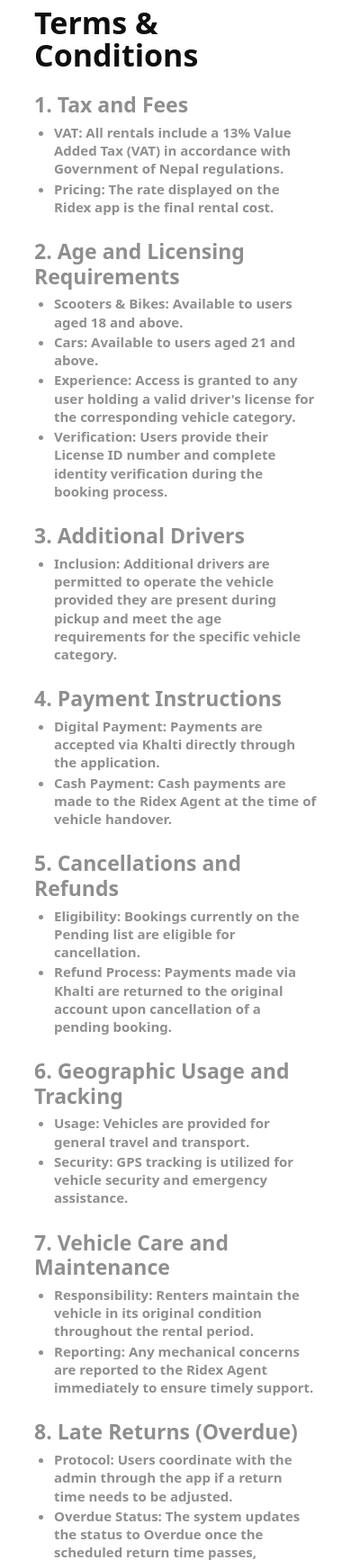
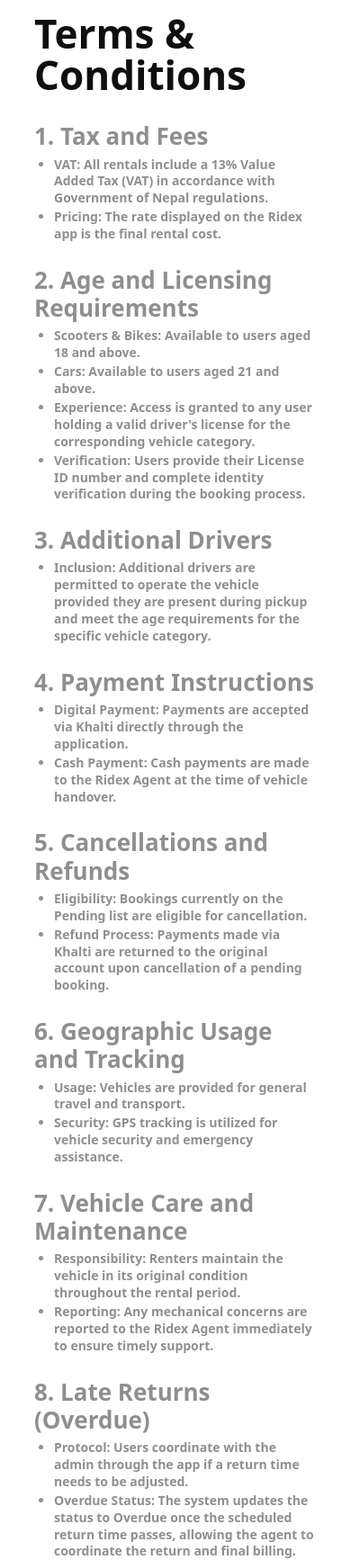
Before and after one commit to bluetakiiis/rupika-ridex, a PHP site: page /index.php?page=terms-conditions in a window 390 px wide. Shown: the part 80-1814 px from the top of the page at 90% size. Run offline with PHP 8.4, Linux system fonts and the light colour scheme; data that the repository does not hold is empty.

Commit message:
Apply latest frontend and data sync updates

```diff
--- a/config/config.php
+++ b/config/config.php
@@ -1,9 +1,7 @@
 <?php
 /**
  * Purpose: Bootstrap app configuration (environment loading, base URL, timezone, error settings).
- * Website Section: Global Configuration.
- * Developer Notes: Load .env values, set timezone/locale, configure display errors vs production, and expose config constants.
- */
+*/
 
 $rootPath = dirname(__DIR__);
 $envPath = $rootPath . DIRECTORY_SEPARATOR . '.env';
--- a/config/database.php
+++ b/config/database.php
@@ -1,9 +1,7 @@
 <?php
 /**
  * Purpose: Provide PDO/MySQL connection helper using environment credentials.
- * Website Section: Infrastructure.
- * Developer Notes: Initialize PDO with proper charset/options, handle connection errors, and expose connection factory for models.
- */
+*/
 
 require_once __DIR__ . '/config.php';
 
--- a/public/css/styles.css
+++ b/public/css/styles.css
@@ -1184,42 +1128,7 @@ span.flatpickr-weekday {
   color: #8f8f8f;
 }
 
-@media (max-width: 1024px) {
-  .policy-title {
-    margin-bottom: 24px;
-    font-size: 42px;
-  }
-
-  .policy-heading {
-    font-size: 28px;
-  }
-
-  .policy-paragraph,
-  .policy-list li {
-    font-size: 17px;
-  }
-}
-
-@media (max-width: 640px) {
-  .policy-page {
-    margin-top: 8px;
-  }
-
-  .policy-title {
-    font-size: 34px;
-  }
-
-  .policy-heading {
-    font-size: 23px;
-  }
-
-  .policy-paragraph,
-  .policy-list li {
-    font-size: 15px;
-  }
-}
-
-/* Global footer */
+/* 8) Footer */
 .site-footer {
   position: relative;
   margin: 0;
--- a/public/index.php
+++ b/public/index.php
@@ -1,9 +1,7 @@
 <?php
 /**
  * Purpose: Front controller for web requests; loads config, routes, and dispatches controllers.
- * Website Section: Global Entry Point (public web).
- * Developer Notes: Bootstrap environment, register error handling, route incoming requests to controllers/views.
- */
+*/
 
 require_once __DIR__ . '/../config/database.php';
 require_once __DIR__ . '/../src/Helpers/vehicle_json_sync.php';
@@ -33,6 +31,29 @@ $sanitizeVehicleType = static function ($rawType) use ($allowedVehicleTypes): st
 };
 
 $page = strtolower(trim((string) ($_GET['page'] ?? 'home')));
+
+$bookingSearchKeys = [
+	'pickup-location',
+	'return-location',
+	'pickup-date',
+	'return-date',
+	'pickup-time',
+	'return-time',
+	'same-return',
+];
+
+$isBookingSearchAttempt = false;
+foreach ($bookingSearchKeys as $bookingSearchKey) {
+	if (array_key_exists($bookingSearchKey, $_GET)) {
+		$isBookingSearchAttempt = true;
+		break;
+	}
+}
+
+if ($page === 'vehicles' && $isBookingSearchAttempt) {
+	header('Location: index.php#home-vehicle-category', true, 302);
+	exit;
+}
 
 if ($page === 'vehicles') {
 	$selectedVehicleType = $sanitizeVehicleType($_GET['vehicle_type'] ?? 'cars');
--- a/public/js/booking.js
+++ b/public/js/booking.js
@@ -1,7 +1,5 @@
 /**
  * Purpose: Frontend logic for booking form and confirmation flow.
- * Website Section: Booking & Payment.
- * Developer Notes: Handle datepickers, availability checks, price calculations, form validation, and submit to booking endpoints.
  */
 
 (function () {
@@ -26,7 +24,7 @@
       try {
         input.showPicker();
       } catch (error) {
-        // Ignore browsers that restrict programmatic picker opening.
+
       }
       return;
     }
--- a/src/Helpers/vehicle_json_sync.php
+++ b/src/Helpers/vehicle_json_sync.php
@@ -1,9 +1,7 @@
 <?php
 /**
  * Purpose: Bidirectional sync between vehicles table and per-category JSON files.
- * Website Section: Data Sync / Catalog.
- * Developer Notes: Keeps three JSON files (cars, bikes, luxury) aligned with DB rows using updated_at conflict checks.
- */
+*/
 
 if (!function_exists('sync_vehicles_json_bidirectional')) {
 	function sync_vehicles_json_bidirectional(PDO $pdo, string $jsonDirectory, array $options = []): array
--- a/src/Templates/layout.php
+++ b/src/Templates/layout.php
@@ -1,12 +1,10 @@
 <?php
 /**
  * Purpose: Main layout wrapper for customer-facing pages.
- * Website Section: Global Layout.
- * Developer Notes: Include header/nav/footer partials, yield view content, and enqueue shared assets.
- */
+*/
 
 $title = $title ?? 'Ridex';
-$view = $view ?? null; // e.g., 'home/index'
+$view = $view ?? null;
 $viewData = $viewData ?? [];
 ?>
 
--- a/src/Views/home/index.php
+++ b/src/Views/home/index.php
@@ -1,9 +1,7 @@
 <?php
 /**
  * Purpose: Landing page view showing hero search, featured vehicles, and marketing sections.
- * Website Section: Marketing & Discovery.
- * Developer Notes: Render search partial, featured vehicle cards, promotions, and route to catalog filters.
- */
+*/
 
 $featuredVehicles = $featuredVehicles ?? [];
 $selectedHomeVehicleType = $selectedHomeVehicleType ?? 'cars';
@@ -104,7 +102,7 @@ $selectedHomeVehicleTypeLabel = strtolower($homeVehicleTypeLabels[$selectedHomeV
 			</div>
 
 			<div class="booking-actions">
-				<button class="booking-search" type="submit">Search</button>
+				<button class="booking-search" type="button">Search</button>
 			</div>
 		</div>
 	</form>
--- a/src/Views/home/vehicle-card.php
+++ b/src/Views/home/vehicle-card.php
@@ -1,9 +1,7 @@
 <?php
 /**
- * Purpose: Partial for displaying a vehicle card with key info and CTA.
- * Website Section: Vehicle Catalog (reusable card in listings/home widgets).
- * Developer Notes: Show image, short name, price per day, badges (seats/transmission), status ribbon, and link to detail/booking.
- */
+ * Purpose: Partial for displaying a vehicle card with key info.
+*/
 
 $vehicle = isset($vehicle) && is_array($vehicle) ? $vehicle : null;
 
--- a/src/Views/partials/footer.php
+++ b/src/Views/partials/footer.php
@@ -1,9 +1,7 @@
 <?php
 /**
  * Purpose: Shared footer partial closing layout and loading JS assets.
- * Website Section: Global Layout.
- * Developer Notes: Include script tags (vendor/app), closing body/html tags, and global footer content.
- */
+*/
 ?>
 
 <footer class="site-footer" role="contentinfo">
--- a/src/Views/partials/header.php
+++ b/src/Views/partials/header.php
@@ -1,9 +1,7 @@
 <?php
 /**
  * Purpose: Shared HTML <head> and top navigation bar for public pages.
- * Website Section: Global Layout.
- * Developer Notes: Renders brand logo and compact user/menu actions. Keep links and assets responsive.
- */
+*/
 ?>
 
 <header class="site-header" role="banner">
```
Also changed, not shown: other parts of public/css/styles.css (+16 -78 lines), public/css/booking.css (added), public/css/user.css (added), 3 other files.
